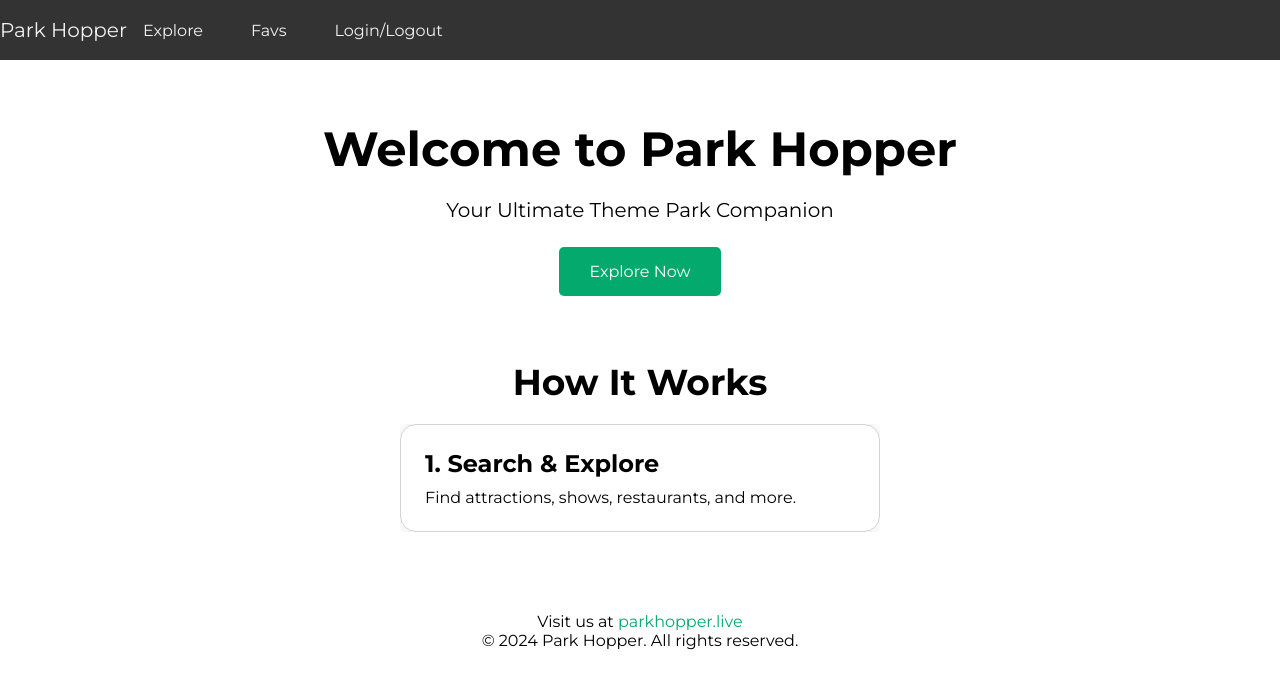
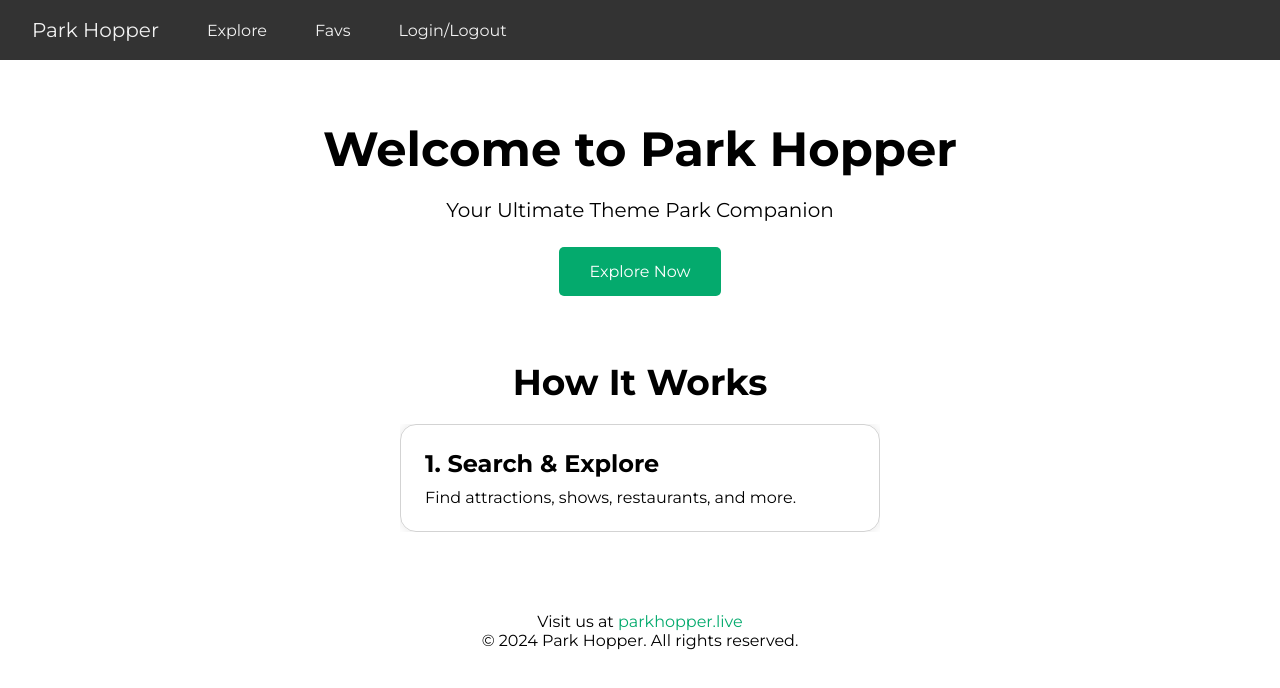
Before and after one commit to DiegoRojo99/park-hopper-frontend, a React (Create React App) app: page / in a window 1280 px wide. Shown: the top 688 px of the page. Built offline with nearby package versions, Linux system fonts and the light colour scheme; no server answers.

Commit message:
Nav logo padding on laptop

```diff
--- a/src/components/nav/Nav.css
+++ b/src/components/nav/Nav.css
@@ -11,7 +11,7 @@
   color: #f2f2f2;
   text-decoration: none;
   font-size: 20px;
-  padding: 14px 0;
+  padding: 14px 32px;
 }
 
 .menu-items {
@@ -75,6 +75,10 @@
   .icon {
     display: block;
   }
+
+  .nav-logo {
+    padding: 14px 0px;
+  }
 }
 
 #hamburger-icon{
```
